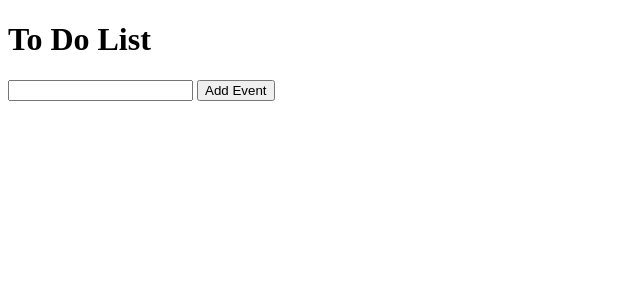
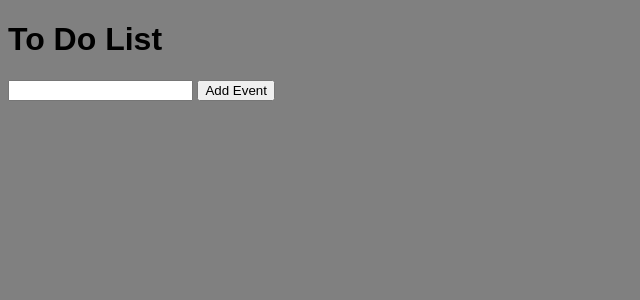
Before and after one commit to rwhitney1997/im318-A3, a SvelteKit app: page / in a window 1280 px wide. Shown: the top 300 px of the page, without its empty margins (0-640 px from the left). Built offline with nearby package versions, Linux system fonts and the light colour scheme.

Commit message:
Test commit

```diff
--- a/src/routes/+page.svelte
+++ b/src/routes/+page.svelte
@@ -1,5 +1,6 @@
 <script>
      import Todo from './Todo.svelte';
+     import '../style.css';
 </script>
 
 <h1>To Do List</h1>
--- a/src/routes/Todo.svelte
+++ b/src/routes/Todo.svelte
@@ -1,3 +1,5 @@
+<!-- To run in Powershell: "npm run dev -- --open" -->
+
 <script>
      let todoItem = $state('');
      let todoList = $state([]); //square brackets for array
--- /dev/null
+++ b/src/style.css
@@ -0,0 +1,4 @@
+body{
+     background-color: grey;
+     font-family: 'Calibiri', sans-serif;
+}
```
